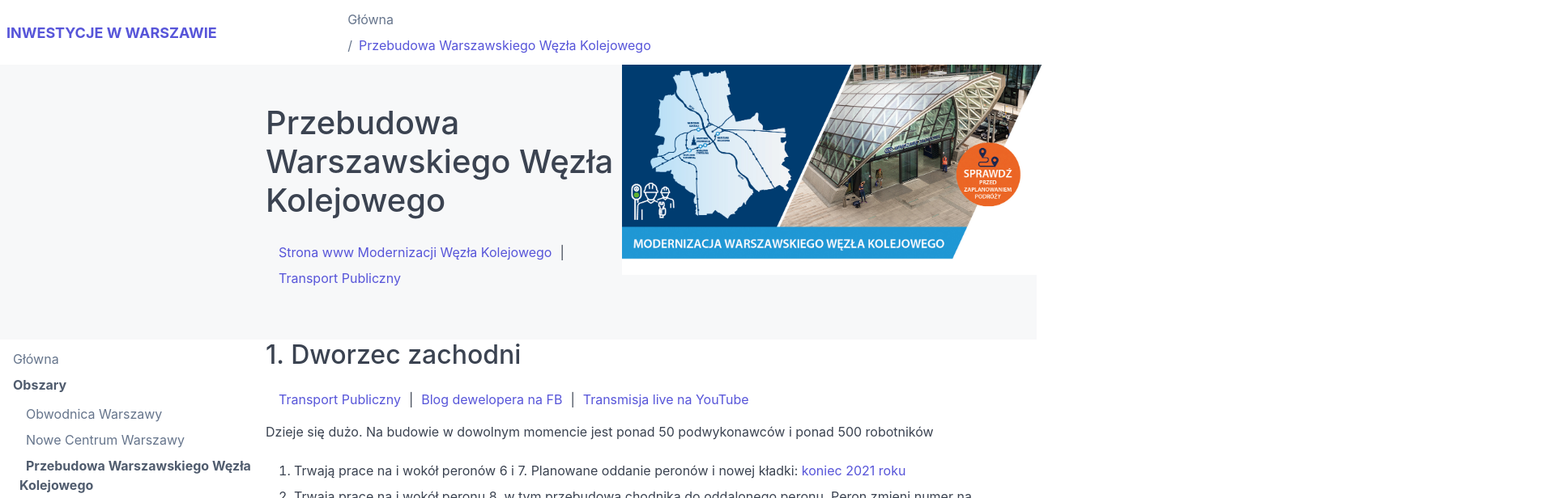
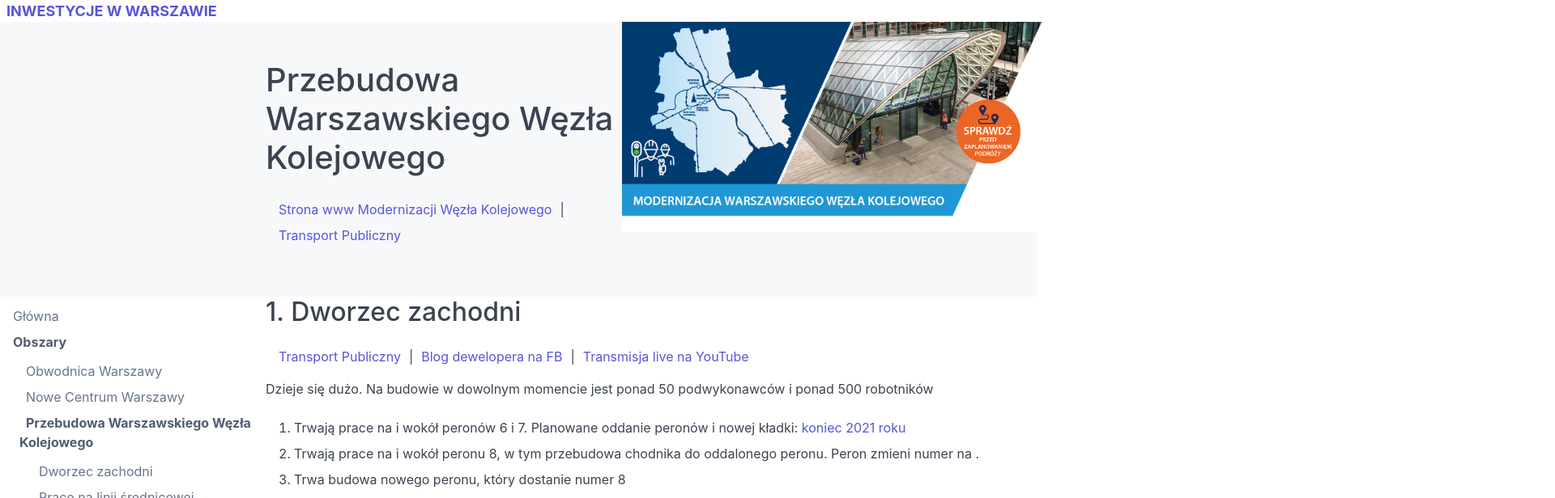
Before and after one commit to burtek/warszawskie-inwestycje, a Next.js app: page /entry/0bae6227-b0c0-4685-8391-e6f2436a9a84 in a window 1280 px wide. Shown: the top 616 px of the page at 81% size, 1920 px wide, since content can reach past the window. Built offline with nearby package versions, Linux system fonts and the light colour scheme.

Commit message:
Poprawienie stylu tekstu (indent)

```diff
--- a/src/components/NavBar.tsx
+++ b/src/components/NavBar.tsx
@@ -1,6 +1,6 @@
 import Link from 'next/link';
 
-export function NavBar({ appTitle, current }: Props) {
+export function NavBar({ appTitle /*, current*/ }: Props) {
     return (
         <div className='container'>
             <header className='navbar'>
@@ -10,7 +10,7 @@ export function NavBar({ appTitle, current }: Props) {
                     </Link>
                 </section>
 
-                <section className='navbar-section'>
+                {/* <section className='navbar-section'>
                     <ul className='breadcrumb'>
                         <li className='breadcrumb-item'>
                             <Link href='/'>
@@ -27,7 +27,7 @@ export function NavBar({ appTitle, current }: Props) {
                     </ul>
                 </section>
 
-                <section className='navbar-section hide-md' />
+                <section className='navbar-section hide-md' /> */}
             </header>
         </div>
     );
--- a/src/data/index.ts
+++ b/src/data/index.ts
@@ -249,7 +249,7 @@ Plac ma być przyjazny pieszym i naturze, pojawią się [22 drzewa](https://www.
             title: 'Prace na linii średnicowej',
             markdownContent: `Prace będą prowadzone równolegle z przebudową al. Jerozolimskich. [Zrezygnowano z zabudowy nad torami na odcinku Warszawa Ochota - Warszawa Śródmieście](https://www.transport-publiczny.pl/wiadomosci/przebudowa-linii-srednicowej-bez-mozliwosci-zabudowy-nad-torami-67205.html)
 
-                [Trwa ustalanie szczegółów koordynacji obu inwestycji](https://www.transport-publiczny.pl/wiadomosci/przebudowa-srednicy-wiceprezydent-olszewski-sporo-tematow-do-uzgodnienia-z-koleja-70310.html). W ramach prac zbudowany zostanie między innymi łącznik między metrem, a Dworcem Śródmieście.`,
+[Trwa ustalanie szczegółów koordynacji obu inwestycji](https://www.transport-publiczny.pl/wiadomosci/przebudowa-srednicy-wiceprezydent-olszewski-sporo-tematow-do-uzgodnienia-z-koleja-70310.html). W ramach prac zbudowany zostanie między innymi łącznik między metrem, a Dworcem Śródmieście.`,
             subEntries: [],
             links: []
         },
```
